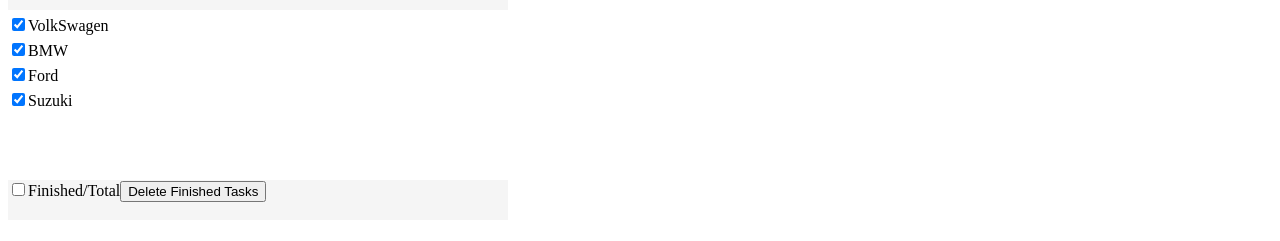
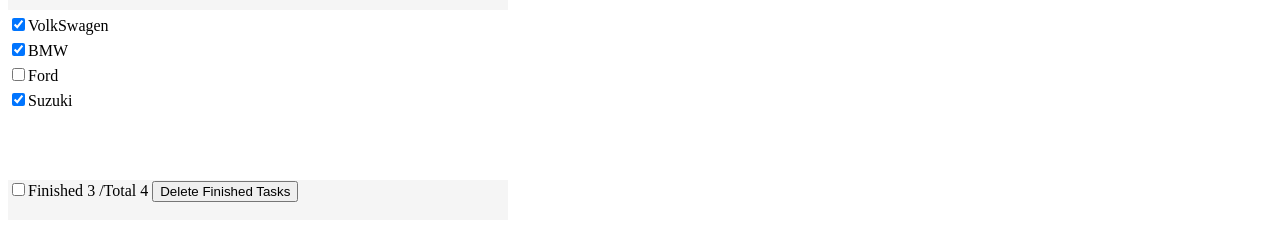
Before and after one commit to MonkeyDJoker/react-app, a React (Create React App) app: page / in a window 1280 px wide. Shown: the part 359-600 px from the top of the page. Built offline with nearby package versions, Linux system fonts and the light colour scheme.

Commit message:
adding functions

```diff
--- a/src/Todolist/Footer/index.js
+++ b/src/Todolist/Footer/index.js
@@ -2,11 +2,29 @@
 import './index.css'
 
 export default class Footer extends Component {
+
+
+  allCheck = (event) => {
+
+
+    this.props.totalCheck(event.target.checked)
+  }
+
   render() {
+
+    const {todos} = this.props
+    const total = todos.length
+    const finished = todos.reduce(
+      (pre,current)=>{
+        return pre + (current.check?1:0)
+      },(0)
+    )
+
+
     return (
       <div className='todolistfooter'>
-        <input type={"checkbox"} ></input>
-        <span>Finished/Total</span>
+        <input type={"checkbox"} checked={total===finished && total !==0} onChange={this.allCheck}></input>
+        <span>Finished {finished} /Total {total} </span>
         <button>Delete Finished Tasks</button>
       </div>
     )
--- a/src/Todolist/List/Item/index.js
+++ b/src/Todolist/List/Item/index.js
@@ -3,26 +3,34 @@
 
 export default class Item extends Component {
 
-    state = {flag:false}
+    state = { flag: false }
 
-    touch = (flag)=>{
-        return ()=>{
-            this.setState({flag:flag})
+    touch = (flag) => {
+        return () => {
+            this.setState({ flag: flag })
         }
     }
 
-    getCheck = (id)=>{
-        return (event)=>{
-            this.props.changeCheck(id,event.target.checked)
+    getCheck = (id) => {
+        return (event) => {
+            this.props.changeCheck(id, event.target.checked)
+        }
+    }
+
+    deleteDiv = (id)=>{
+        return ()=>{
+            if(window.confirm('Are you sure to delete this task?'))
+                 this.props.deleteTask(id)
+
         }
     }
 
     render() {
         return (
-            <div className='inputDiv' onMouseEnter={this.touch(true)} onMouseLeave={this.touch(false)} style={{backgroundColor:this.state.flag?'#bfa':''}}>
-                    <input type={'checkbox'} defaultChecked={this.props.check} onChange={this.getCheck(this.props.id)}></input>
-                    <span>{this.props.task}</span>
-                    <button className='inputButton' style={{display:this.state.flag?'':'none'}} >Delete</button>
+            <div className='inputDiv' onMouseEnter={this.touch(true)} onMouseLeave={this.touch(false)} style={{ backgroundColor: this.state.flag ? '#bfa' : '' }}>
+                <input type={'checkbox'} checked={this.props.check} onChange={this.getCheck(this.props.id)}></input>
+                <span>{this.props.task}</span>
+                <button className='inputButton' style={{ display: this.state.flag ? '' : 'none' }}  onClick={this.deleteDiv(this.props.id)} >Delete</button>
             </div>
         )
     }
--- a/src/Todolist/List/index.js
+++ b/src/Todolist/List/index.js
@@ -12,12 +12,12 @@
   }
 
   render() {
-    const { todos, changeCheck } = this.props
+    const { todos, changeCheck , deleteTask} = this.props
     return (
       <div className='todolistlist'>
         {
           todos.map((todo) => {
-            return <Item {...todo} key={todo.id} changeCheck={changeCheck} />
+            return <Item {...todo} key={todo.id} changeCheck={changeCheck} deleteTask={deleteTask} />
           })
         }
       </div>
--- a/src/Todolist/index.js
+++ b/src/Todolist/index.js
@@ -10,7 +10,7 @@
         todos: [
             { id: '001', task: 'VolkSwagen', check: true },
             { id: '002', task: 'BMW', check: true },
-            { id: '003', task: 'Ford', check: true },
+            { id: '003', task: 'Ford', check: false },
             { id: '004', task: 'Suzuki', check: true },
         ]
 
@@ -18,30 +18,52 @@
 
     addTask = (taskobj) => {
         const { todos } = this.state
-        const newTasks = [taskobj, ...todos]
-        this.setState({ todos: newTasks })
+        const newTask = [taskobj, ...todos]
+        this.setState({ todos: newTask })
     }
 
     changeCheck = (id, data) => {
-        const {todos} =this.state
+        const { todos } = this.state
         const newTask = todos.map(
             (todo) => {
-                if(todo.id === id)
-                    return {...todo,check:data}
+                if (todo.id === id)
+                    return { ...todo, check: data }
                 else
-                    return {...todo}
+                    return { ...todo }
+            }
+        )
+        this.setState({ todos: newTask })
+    }
+
+    deleteTask = (id)=>{
+        const {todos} = this.state
+        const newTask = todos.filter(
+            (todo)=>{
+                return todo.id !== id
             }
         )
         this.setState({todos:newTask})
+    }
 
+    totalCheck = (data) =>{
+        const {todos} = this.state
+        const newTask = todos.map(
+            (todo)=>{
+                if(data === true)
+                    return {...todo,check:true}
+                else
+                    return {...todo,check:false}
+            }
+        )
+        this.setState({todos:newTask})
     }
 
     render() {
         return (
             <div className='todolist'>
                 <Header addTask={this.addTask} />
-                <List todos={this.state.todos} changeCheck={this.changeCheck} />
-                <Footer />
+                <List todos={this.state.todos} changeCheck={this.changeCheck} deleteTask={this.deleteTask} />
+                <Footer todos={this.state.todos} totalCheck={this.totalCheck} />
             </div>
         )
     }
```
